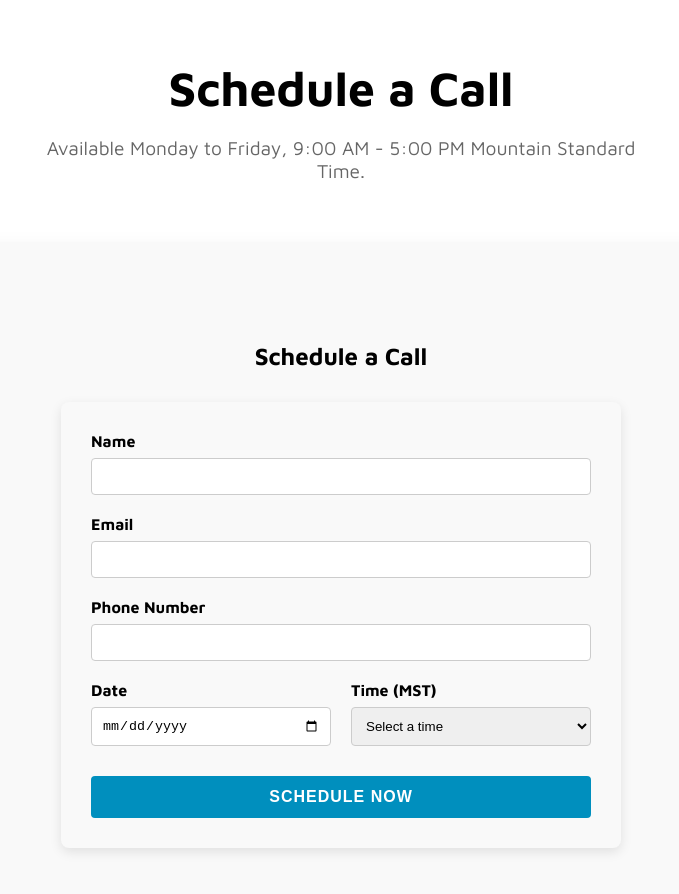
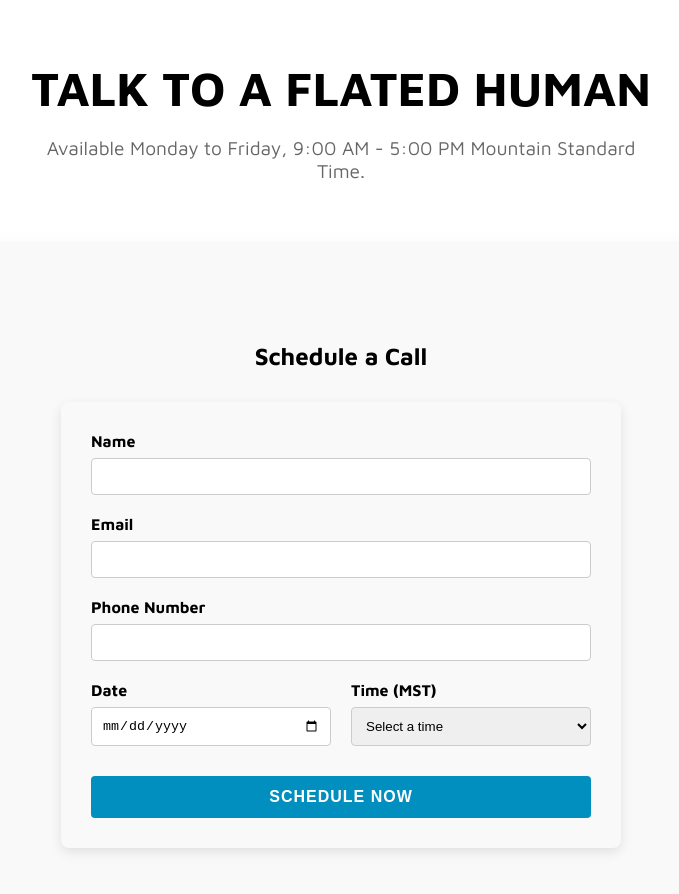
Before and after one commit to danowatts73/flated-scheduler, a Next.js app: page / in a window 1280 px wide. Shown: the top 894 px of the page, without its empty margins (299-978 px from the left). Built offline with nearby package versions, Linux system fonts and the light colour scheme.

Commit message:
Update page title and main header to 'TALK TO A FLATED HUMAN'

```diff
--- a/app/layout.js
+++ b/app/layout.js
@@ -3,7 +3,7 @@ import "./globals.css";
 const maven = Maven_Pro({ subsets: ["latin"] });
 
 export const metadata = {
-    title: "Schedule a Call - FLATED",
+    title: "TALK TO A FLATED HUMAN - FLATED",
     description: "Schedule a call with the FLATED team.",
 };
 
--- a/app/page.js
+++ b/app/page.js
@@ -5,7 +5,7 @@ export default function Home() {
         <div className="section">
             <div className="container">
                 <div style={{ textAlign: 'center', marginBottom: '60px' }}>
-                    <h1 style={{ fontSize: '3rem', marginBottom: '20px' }}>Schedule a Call</h1>
+                    <h1 style={{ fontSize: '3rem', marginBottom: '20px' }}>TALK TO A FLATED HUMAN</h1>
                     <p style={{ fontSize: '1.2rem', color: '#666', maxWidth: '600px', margin: '0 auto' }}>
                         Available Monday to Friday, 9:00 AM - 5:00 PM Mountain Standard Time.
                     </p>
```
